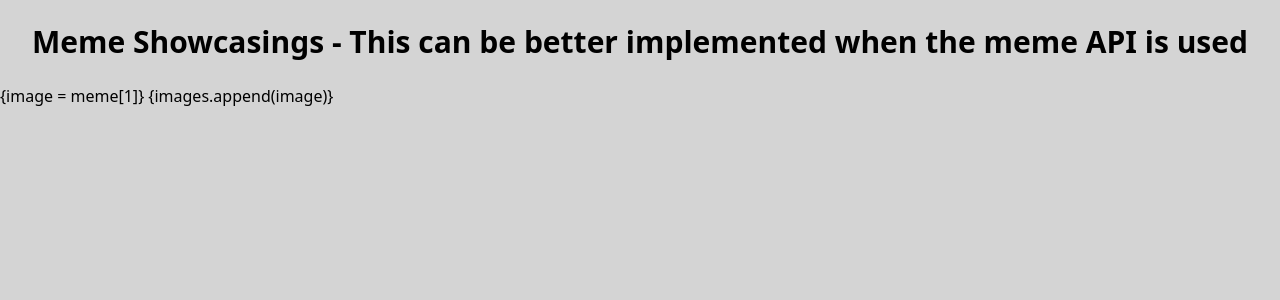
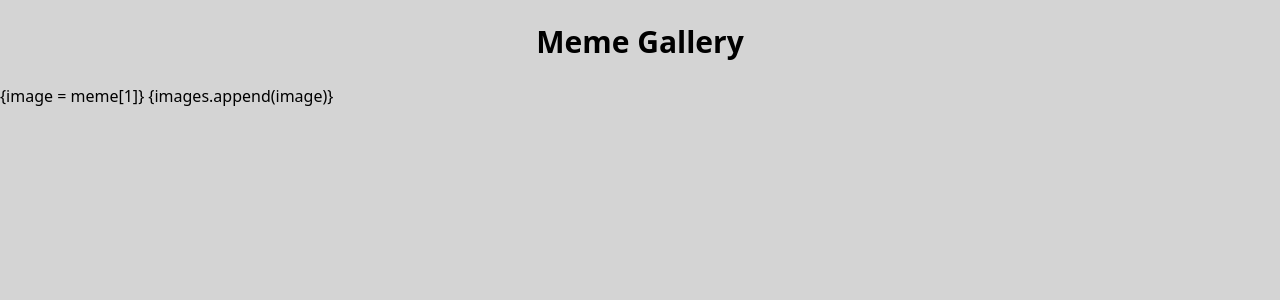
Before and after one commit to moyosthinking/RACAMOJO_rachelf94_cadenk4_jonathanm764_raymondl146, a Flask app: page /homepage in a window 1280 px wide. Shown: the top 300 px of the page. Run offline with Flask 3, Linux system fonts and the light colour scheme; the visitor is signed in with stand-in values (Sample User, id 1); tables that the repository leaves empty hold one stand-in row (values such as "Sample post"); some libraries are stand-ins or nearby versions.

Commit message:
Update homepage.html

```diff
--- a/app/templates/homepage.html
+++ b/app/templates/homepage.html
@@ -17,7 +17,7 @@
 
 <body class="bg-neutral-300">
     <h1 class="text-3xl font-bold text-center my-6">
-        Meme Showcasings - This can be better implemented when the meme API is used
+        Meme Gallery
     </h1>
     <div class="grid grid-cols-2 md:grid-cols-7 gap-4">
         <!-- Uncomment and dynamically generate this with backend data -->
@@ -26,6 +26,7 @@
           <img class="h-auto max-w-full rounded-lg" src="https://flowbite.s3.amazonaws.com/docs/gallery/square/image.jpg" alt="">
         </div> -->
     </div>
+    <py-script>
     {% for meme in memes %}
       {image = meme[1]}
       {images.append(image)}
@@ -34,6 +35,7 @@
     {% for image in images %}
       {{ image }}
     {% endfor %}
+</py-script>
 
     <!-- PyScript Example -->
     <!-- <py-script>
```
